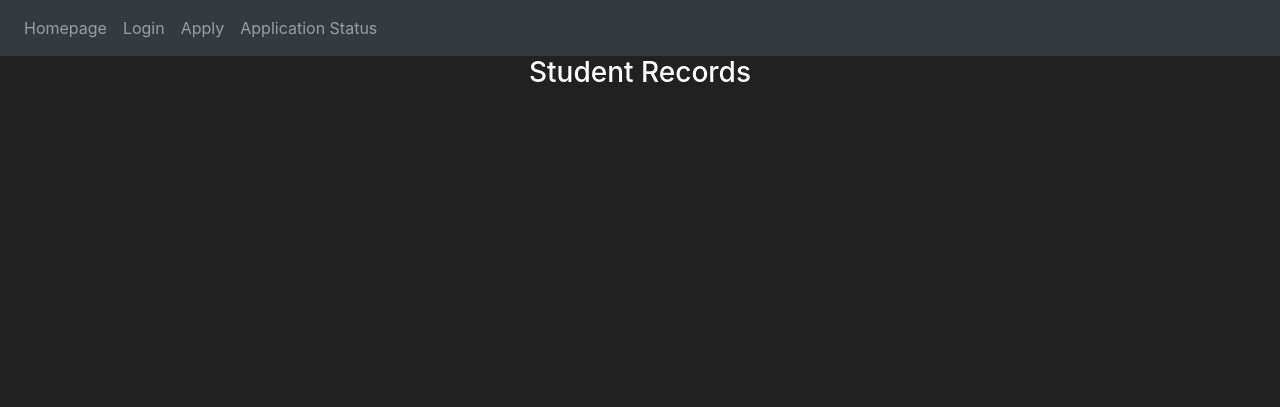
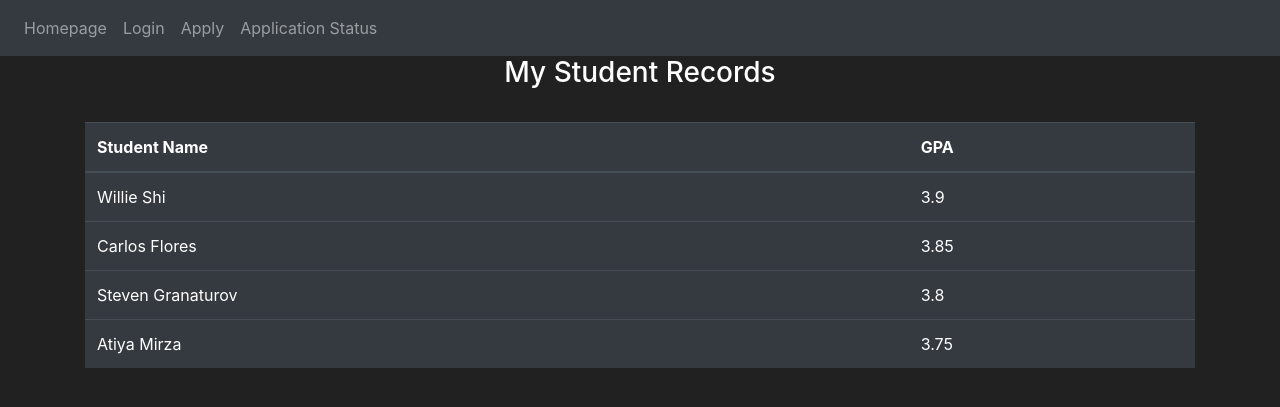
Before and after one commit to shahidemdad/GradSchoolZero, a Flask app: page /student-view in a window 1280 px wide. Shown: the top 407 px of the page. Run offline with Flask 2, Linux system fonts and the light colour scheme; data comes from the database, SQL or seed files in the repository; some libraries are stand-ins or nearby versions.

Commit message:
more updates

```diff
--- a/website/auth.py
+++ b/website/auth.py
@@ -287,7 +287,10 @@ def course_management():
 
 @auth.route('/student-view', methods=['GET', 'POST'])
 def student_view():
-    return render_template("student-view.html", user=current_user)
+    user = User.query.order_by(desc(User.gpa)).first()
+    max_gpa = user.gpa
+    student = User.query.filter(User.gpa <= max_gpa).order_by(desc(User.gpa)).limit(5).all()
+    return render_template("student-view.html", user=current_user, data=student)
 
 @auth.route('/applications', methods=['GET', 'POST'])
 def applications():
@@ -431,7 +434,7 @@ def instructor_management():
         elif request.form['submit_button'] == 'my-courses':
             return redirect(url_for('auth.my_courses'))
         elif request.form['submit_button'] == 'student-records':
-            return redirect(url_for('auth.student_records'))
+            return redirect(url_for('auth.student_view'))
         elif request.form['submit_button'] == 'instructor-student-complaint':
             return redirect(url_for('auth.instructor_student_complaint'))
         elif request.form['submit_button'] == 'instructor-warnings':
--- a/website/templates/student-view.html
+++ b/website/templates/student-view.html
@@ -1,5 +1,26 @@
 {% extends "base.html" %} {% block title %}Student View{% endblock %} {% block content
 %}
-<h3 align="center"> Student Records</h3>
+<h3 align="center"> My Student Records</h3>
     <br>
+
+    <table class="table table-hover table-dark">
+        <thead>
+            <tr>
+                <!-- Your Columns HERE -->
+                <th scope="col">Student Name</th>
+                <th scope="col">GPA</th>
+            </tr>
+        </thead>
+            <tbody>
+            <tr>
+                <!-- Your rows inside the table HERE: -->
+                   {% for students in data %}
+            <td> {{students.first_name}}</td>
+             <td> {{students.gpa}}</td>
+            </tr>
+            {% endfor %}
+            </tbody>
+
+        </table>
+
 {% endblock %}
```
